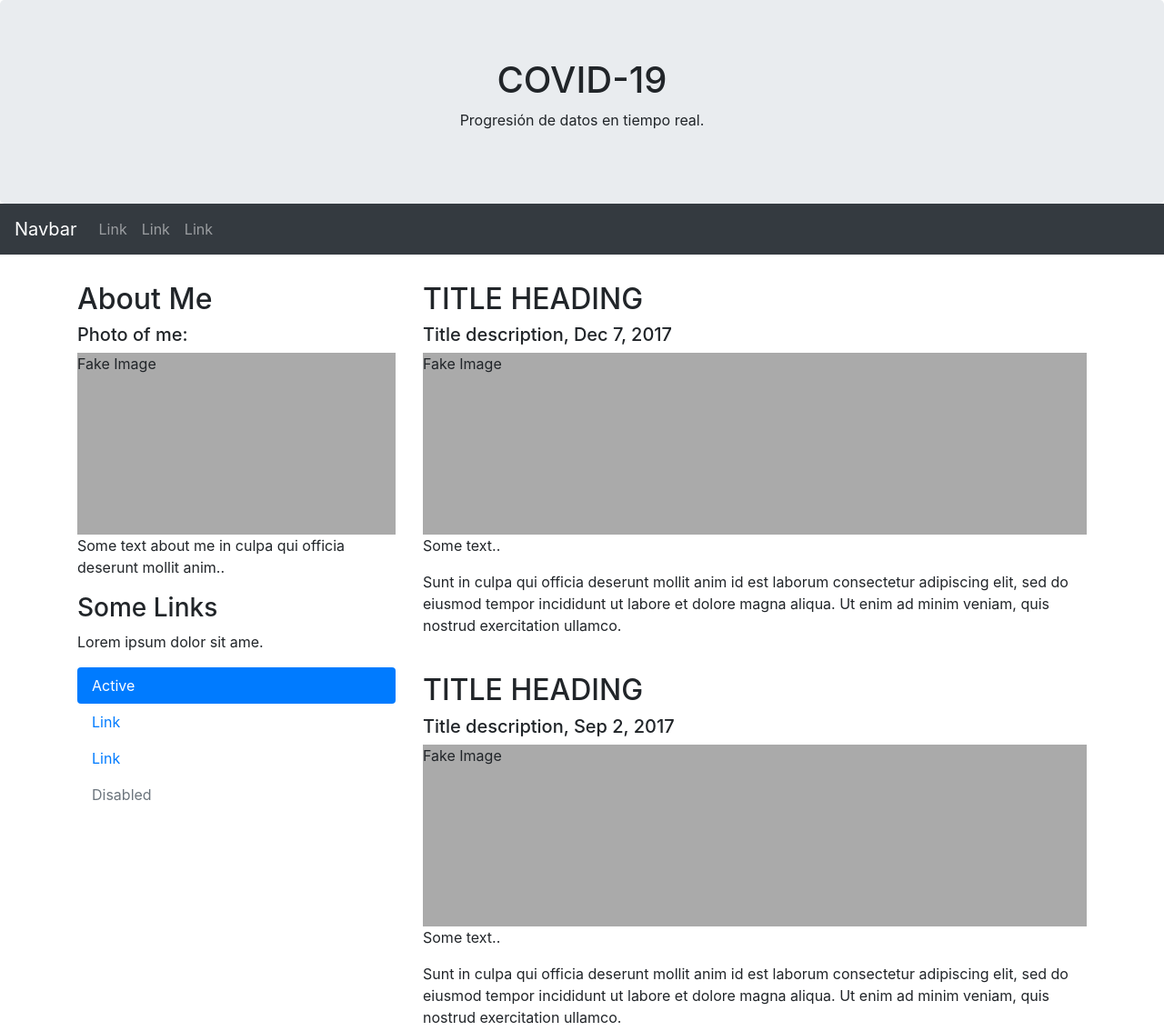
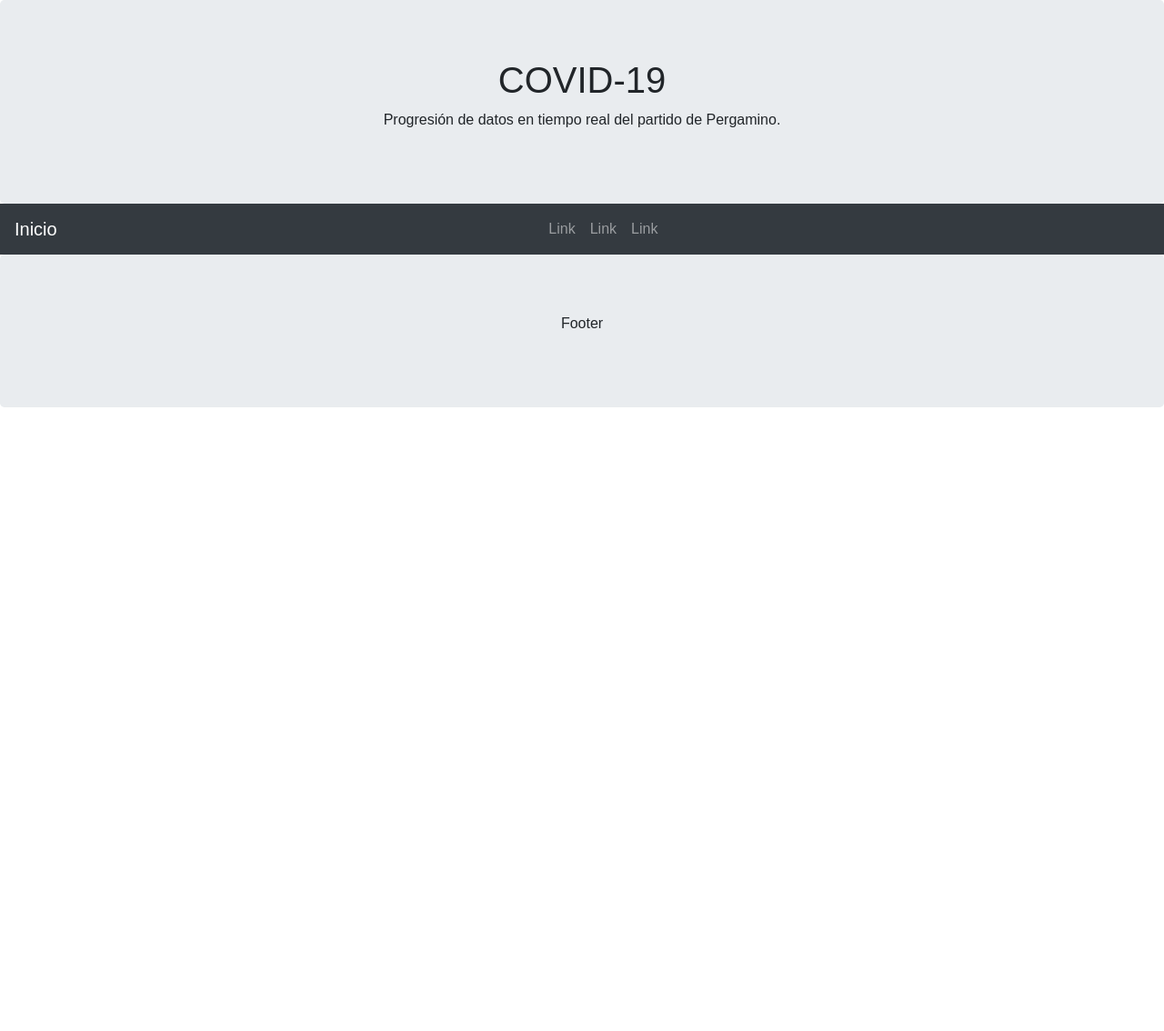
Before and after one commit to BootStrat/COVID-19-ESTADISTICAS-BS, a plain HTML site: page index.html in a window 1280 px wide. Shown: the top 1134 px of the page at 91% size. After the commit the page ends 800 px from the top, so only its background shows below. Drawn offline with nearby package versions, Linux system fonts and the light colour scheme.

Commit message:
Update index.
First Commit: updated website

```diff
--- /dev/null
+++ b/assets/css/style.css
@@ -0,0 +1,50 @@
+  body {
+    margin: 0;
+    box-sizing: border-box;
+    font-family: Arial, Helvetica, sans-serif;
+  }
+
+  /* Style the top navigation bar */
+  .topnav {
+    overflow: hidden;
+    background-color: #333;
+  }
+
+  /* Style the topnav links */
+  .topnav a {
+    float: right;
+    display: block;
+    color: #f2f2f2;
+    text-align: center;
+    padding: 14px 16px;
+    text-decoration: none;
+  }
+  .navbar-brand{
+    height: auto;
+    margin: 0 auto;
+    overflow: hidden;
+    text-align: left;
+  }
+  .navbar-nav {
+    height: auto;
+    margin: 0 auto;
+    overflow: hidden;
+    text-align: left;
+  }
+  /* Change color on hover */
+  .topnav a:hover {
+    background-color: #ddd;
+    color: black;
+  }
+
+  /* Style the content */
+  .content {
+    background-color: #ddd;
+    padding: 10px;
+    height: 200px; /* Should be removed. Only for demonstration */
+  }
+  /* Style the footer */
+  .footer {
+    background-color: #f1f1f1;
+    padding: 10px;
+  }
--- a/index.html
+++ b/index.html
@@ -1,29 +1,25 @@
 <!DOCTYPE html>
 <html lang="es">
 <head>
-  <title> Covid-19 Datos | Bootstrat</title>
+  <title> Covid-19 Pergamino | Bootstrat</title>
   <meta charset="utf-8">
   <meta name="viewport" content="width=device-width, initial-scale=1">
   <link rel="stylesheet" href="https://maxcdn.bootstrapcdn.com/bootstrap/4.4.1/css/bootstrap.min.css">
   <script src="https://ajax.googleapis.com/ajax/libs/jquery/3.4.1/jquery.min.js"></script>
   <script src="https://cdnjs.cloudflare.com/ajax/libs/popper.js/1.16.0/umd/popper.min.js"></script>
   <script src="https://maxcdn.bootstrapcdn.com/bootstrap/4.4.1/js/bootstrap.min.js"></script>
-  <style>
-  .fakeimg {
-    height: 200px;
-    background: #aaa;
-  }
+  <link rel="stylesheet" href="assets/css/style.css">
   </style>
 </head>
 <body>
 
 <div class="jumbotron text-center" style="margin-bottom:0">
   <h1>COVID-19</h1>
-  <p>Progresión de datos en tiempo real.</p>
+  <p>Progresión de datos en tiempo real del partido de Pergamino.</p>
 </div>
 
 <nav class="navbar navbar-expand-sm bg-dark navbar-dark">
-  <a class="navbar-brand text-center" href="#">Navbar</a>
+ <a class="navbar-brand" href="#">Inicio</a>
   <button class="navbar-toggler" type="button" data-toggle="collapse" data-target="#collapsibleNavbar">
     <span class="navbar-toggler-icon"></span>
   </button>
@@ -41,51 +37,42 @@
     </ul>
   </div>
 </nav>
-
-<div class="container" style="margin-top:30px">
-  <div class="row">
-    <div class="col-sm-4">
-      <h2>About Me</h2>
-      <h5>Photo of me:</h5>
-      <div class="fakeimg">Fake Image</div>
-      <p>Some text about me in culpa qui officia deserunt mollit anim..</p>
-      <h3>Some Links</h3>
-      <p>Lorem ipsum dolor sit ame.</p>
-      <ul class="nav nav-pills flex-column">
-        <li class="nav-item">
-          <a class="nav-link active" href="#">Active</a>
-        </li>
-        <li class="nav-item">
-          <a class="nav-link" href="#">Link</a>
-        </li>
-        <li class="nav-item">
-          <a class="nav-link" href="#">Link</a>
-        </li>
-        <li class="nav-item">
-          <a class="nav-link disabled" href="#">Disabled</a>
-        </li>
-      </ul>
-      <hr class="d-sm-none">
-    </div>
-    <div class="col-sm-8">
-      <h2>TITLE HEADING</h2>
-      <h5>Title description, Dec 7, 2017</h5>
-      <div class="fakeimg">Fake Image</div>
-      <p>Some text..</p>
-      <p>Sunt in culpa qui officia deserunt mollit anim id est laborum consectetur adipiscing elit, sed do eiusmod tempor incididunt ut labore et dolore magna aliqua. Ut enim ad minim veniam, quis nostrud exercitation ullamco.</p>
-      <br>
-      <h2>TITLE HEADING</h2>
-      <h5>Title description, Sep 2, 2017</h5>
-      <div class="fakeimg">Fake Image</div>
-      <p>Some text..</p>
-      <p>Sunt in culpa qui officia deserunt mollit anim id est laborum consectetur adipiscing elit, sed do eiusmod tempor incididunt ut labore et dolore magna aliqua. Ut enim ad minim veniam, quis nostrud exercitation ullamco.</p>
-    </div>
-  </div>
-</div>
-
 <div class="jumbotron text-center" style="margin-bottom:0">
   <p>Footer</p>
 </div>
 
 </body>
 </html>
+
+</body>
+</html>
+
+</body>
+</html>
+
+</body>
+</html>
+
+</body>
+</html>
+
+</body>
+</html>
+
+</body>
+</html>
+
+</body>
+</html>
+
+</body>
+</html>
+
+</body>
+</html>
+
+</body>
+</html>
+
+</body>
+</html>
```
